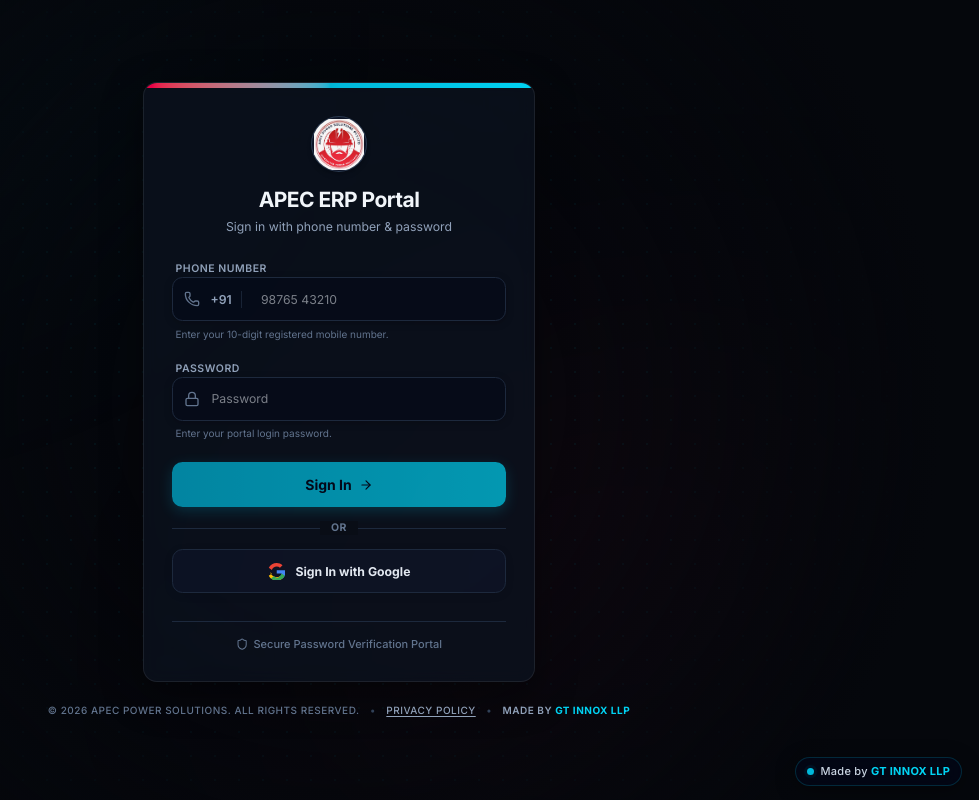
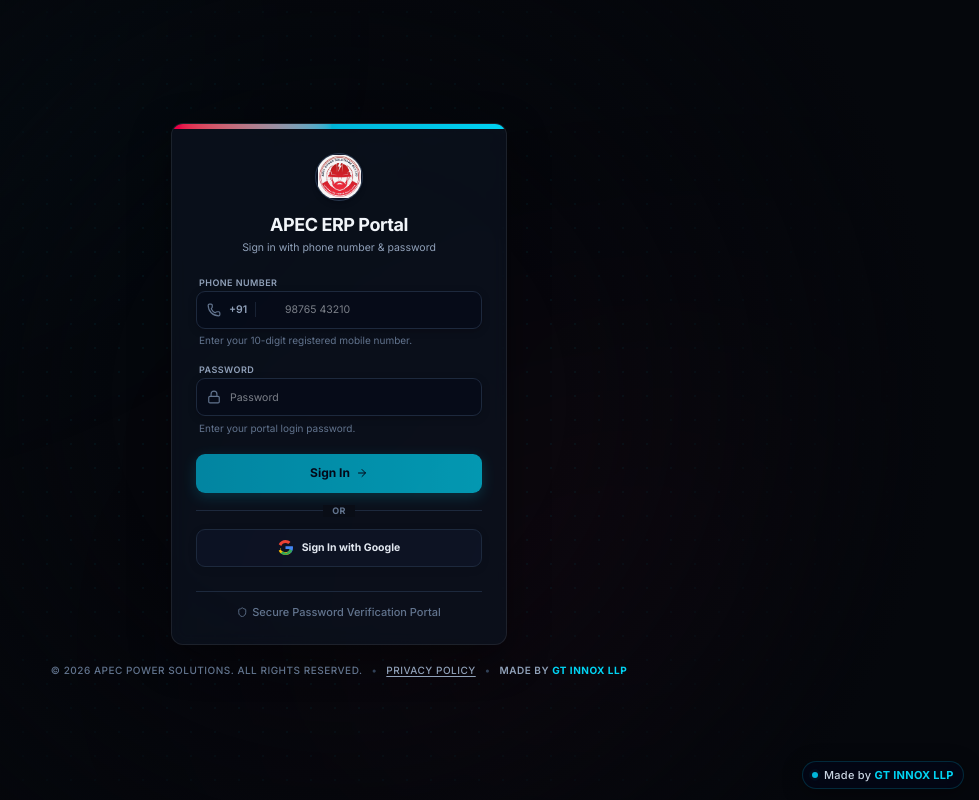
Before and after one commit to tejasrmap/APECERP, a React (Vite) app: page / in a window 1280 px wide. Shown: the whole page, without its empty margins (301-1280 px from the left). Built offline with nearby package versions, Linux system fonts and the light colour scheme; no server answers.

Commit message:
Increase compact density at normal zoom

```diff
--- a/src/index.css
+++ b/src/index.css
@@ -232,11 +232,11 @@ body {
 
 /* Use a compact baseline so rem-based text, spacing, and controls scale together. */
 html {
-  font-size: 14px;
+  font-size: 12px !important;
 }
 
 /* Keep Lucide icons compact and consistent across every ERP screen. */
 svg.lucide:not(.animate-spin) {
-  max-width: 16px;
-  max-height: 16px;
+  max-width: 14px;
+  max-height: 14px;
 }
```
